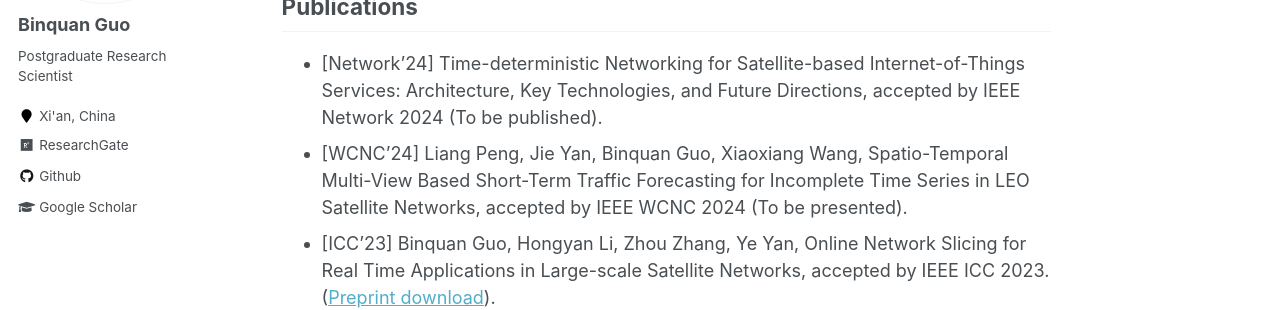
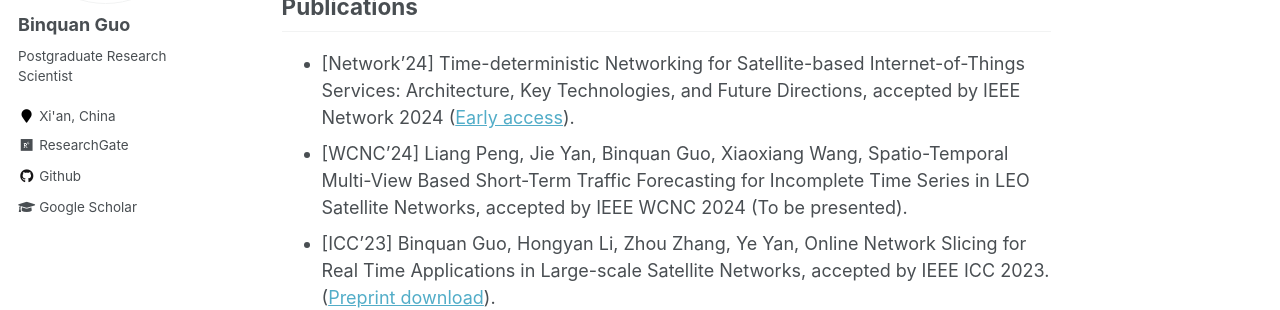
Before and after one commit to wilixx/wilixx.github.io, a Jekyll site: the page built from _pages/about.md, in a window 1280 px wide and 900 px high, scrolled down 1770 px. Shown: the part 207-517 px from the top of the window. Built offline with Jekyll 4.4.1, drawn with Linux system fonts in a browser that asks for light colours.

Commit message:
Update about.md

```diff
--- a/_pages/about.md
+++ b/_pages/about.md
@@ -46,7 +46,7 @@ Activities
 
 Publications
 ------
-* [Network'24] Time-deterministic Networking for Satellite-based Internet-of-Things Services: Architecture, Key Technologies, and Future Directions, accepted by IEEE Network 2024 (To be published).
+* [Network'24] Time-deterministic Networking for Satellite-based Internet-of-Things Services: Architecture, Key Technologies, and Future Directions, accepted by IEEE Network 2024 ([Early access](https://ieeexplore.ieee.org/document/10477426)).
 * [WCNC'24] Liang Peng, Jie Yan, Binquan Guo, Xiaoxiang Wang, Spatio-Temporal Multi-View Based Short-Term Traffic Forecasting for Incomplete Time Series in LEO Satellite Networks, accepted by IEEE WCNC 2024 (To be presented).
 * [ICC'23] Binquan Guo, Hongyan Li, Zhou Zhang, Ye Yan, Online Network Slicing for Real Time Applications in Large-scale Satellite Networks, accepted by IEEE ICC 2023. ([Preprint download](https://arxiv.org/abs/2301.09372)).
 * [ICC'23] Binquan Guo, Hongyan Li, Ye Yan, Zhou Zhang, Data Volume-aware Computation Task Scheduling for Smart Grid Data Analytic Applications, accepted by IEEE ICC 2023.([Preprint download](https://arxiv.org/abs/2301.11831))..
```
